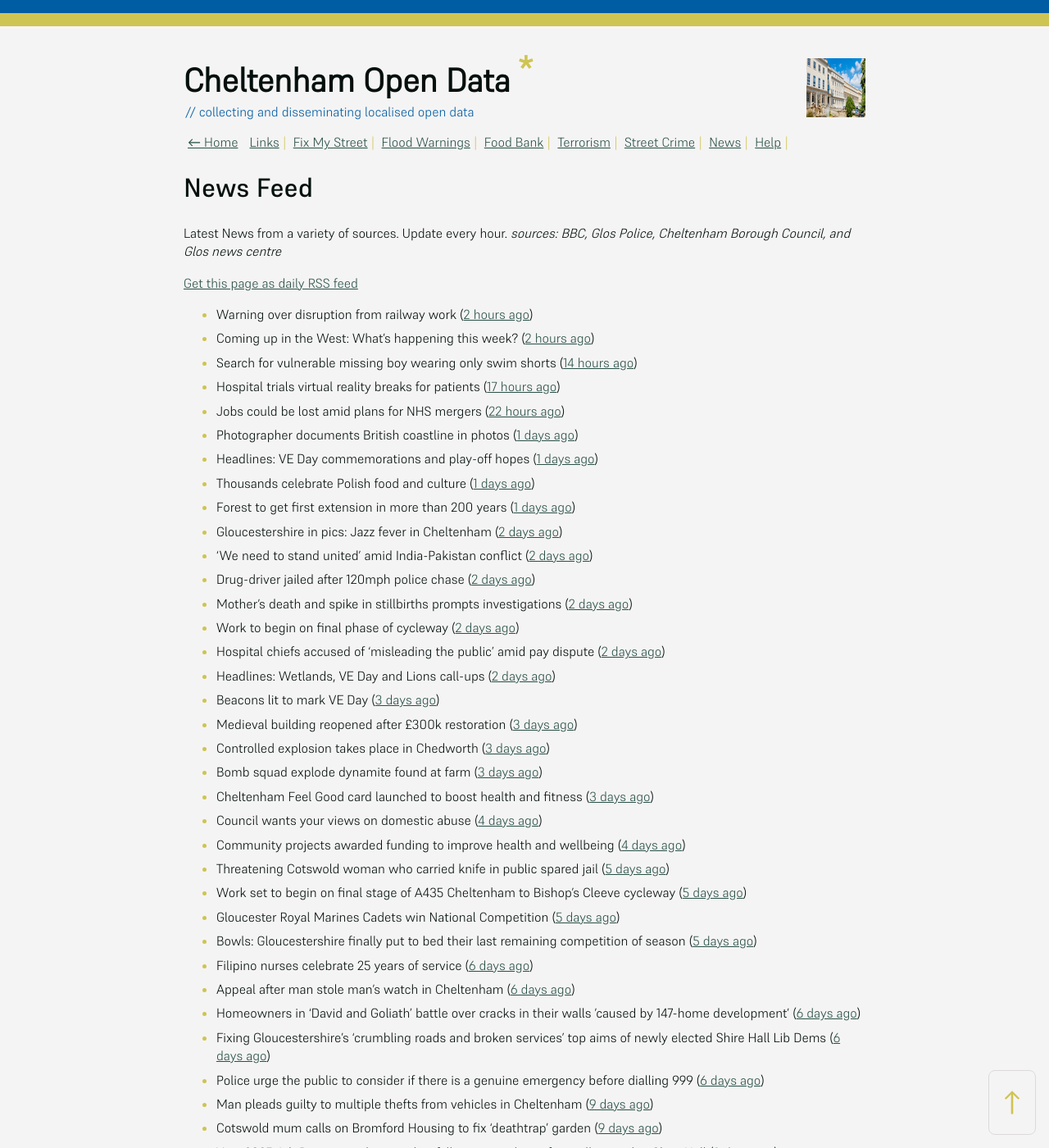
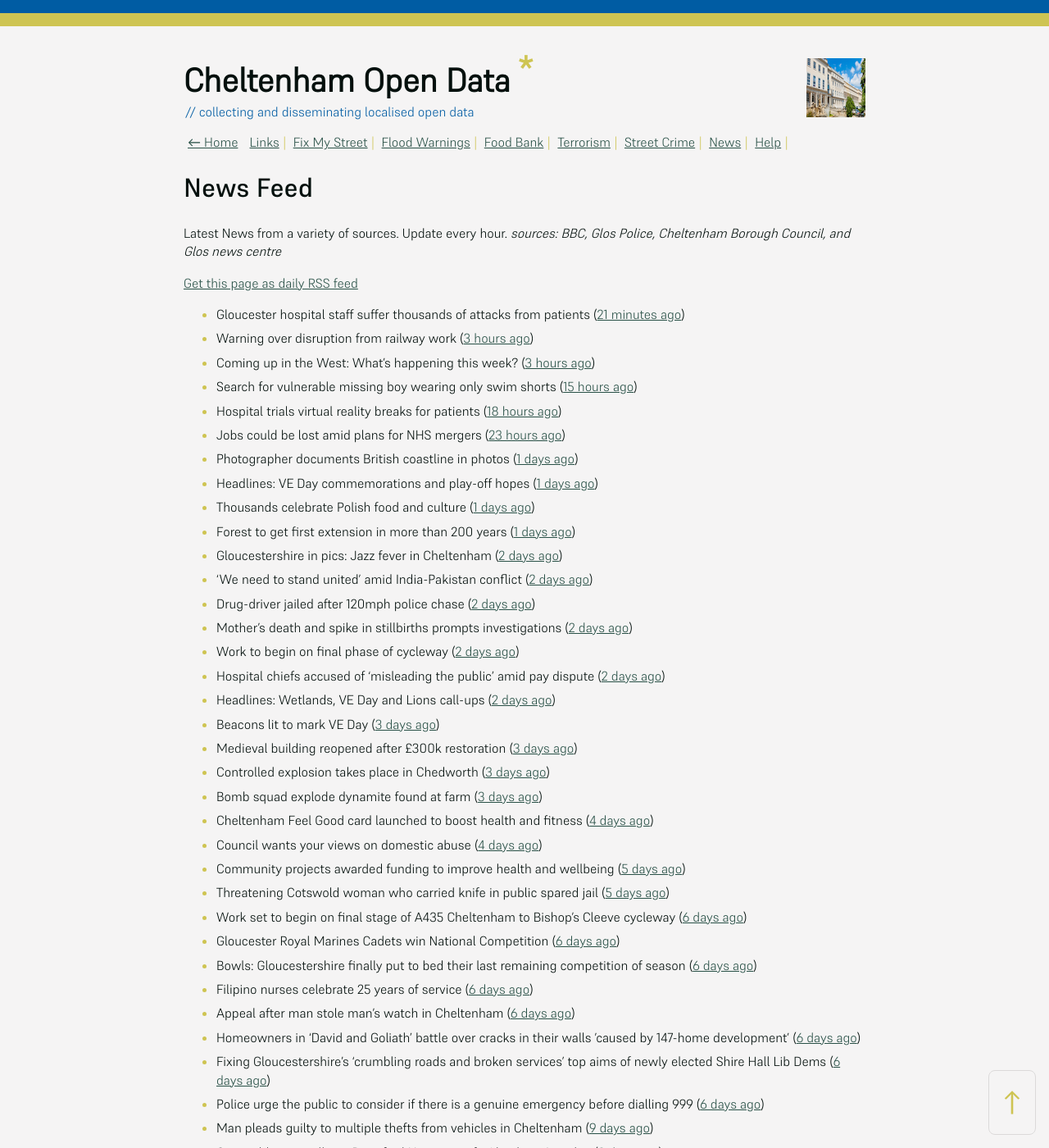
Before and after one commit to mat-0/cheltenham-open-data, a Jekyll site: the page built from _pages/news.md, in a window 1280 px wide and 1400 px high. Shown: the whole window at 82% size. Built offline with Jekyll 4.4.1, drawn with Linux system fonts in a browser that asks for light colours; some of the changed text lies outside the part shown.

Commit message:
Updated 2025-05-12 08:58:49

```diff
--- a/_pages/news.md
+++ b/_pages/news.md
@@ -12,11 +12,12 @@ _sources: BBC, Glos Police, Cheltenham Borough Council, and Glos news centre_
 [Get this page as daily RSS feed](/daily.rss)
 
 <!-- news_marker starts -->
-- Warning over disruption from railway work ([2 hours ago](https://www.bbc.com/news/articles/cy8n4d0kxjro))
-- Coming up in the West: What's happening this week? ([2 hours ago](https://www.bbc.com/news/articles/c0j7p401x7eo))
-- Search for vulnerable missing boy wearing only swim shorts ([14 hours ago](https://www.bbc.com/news/articles/ced20dq64yno))
-- Hospital trials virtual reality breaks for patients ([17 hours ago](https://www.bbc.com/news/articles/c98py6k423xo))
-- Jobs could be lost amid plans for NHS mergers ([22 hours ago](https://www.bbc.com/news/articles/cq54e3ned40o))
+- Gloucester hospital staff suffer thousands of attacks from patients ([21 minutes ago](https://gloucesternewscentre.co.uk/gloucester-hospital-staff-suffer-thousands-of-attacks-from-patients/))
+- Warning over disruption from railway work ([3 hours ago](https://www.bbc.com/news/articles/cy8n4d0kxjro))
+- Coming up in the West: What's happening this week? ([3 hours ago](https://www.bbc.com/news/articles/c0j7p401x7eo))
+- Search for vulnerable missing boy wearing only swim shorts ([15 hours ago](https://www.bbc.com/news/articles/ced20dq64yno))
+- Hospital trials virtual reality breaks for patients ([18 hours ago](https://www.bbc.com/news/articles/c98py6k423xo))
+- Jobs could be lost amid plans for NHS mergers ([23 hours ago](https://www.bbc.com/news/articles/cq54e3ned40o))
 - Photographer documents British coastline in photos ([1 days ago](https://www.bbc.com/news/articles/cewdlqzxello))
 - Headlines: VE Day commemorations and play-off hopes ([1 days ago](https://www.bbc.com/news/articles/c8070x0r38jo))
 - Thousands celebrate Polish food and culture ([1 days ago](https://www.bbc.com/news/articles/c861904v5ego))
@@ -32,13 +33,13 @@ _sources: BBC, Glos Police, Cheltenham Borough Council, and Glos news centre_
 - Medieval building reopened after £300k restoration ([3 days ago](https://www.bbc.com/news/articles/cwy6y3d1xz0o))
 - Controlled explosion takes place in Chedworth ([3 days ago](https://gloucesternewscentre.co.uk/controlled-explosion-takes-place-in-chedworth/))
 - Bomb squad explode dynamite found at farm ([3 days ago](https://www.bbc.com/news/articles/c0k34gzdmxko))
-- Cheltenham Feel Good card launched to boost health and fitness ([3 days ago](https://www.cheltenham.gov.uk/news/article/3007/cheltenham_feel_good_card_launched_to_boost_health_and_fitness))
+- Cheltenham Feel Good card launched to boost health and fitness ([4 days ago](https://www.cheltenham.gov.uk/news/article/3007/cheltenham_feel_good_card_launched_to_boost_health_and_fitness))
 - Council wants your views on domestic abuse ([4 days ago](https://gloucesternewscentre.co.uk/council-wants-your-views-on-domestic-abuse/))
-- Community projects awarded funding to improve health and wellbeing ([4 days ago](https://www.cheltenham.gov.uk/news/article/3006/community_projects_awarded_funding_to_improve_health_and_wellbeing))
+- Community projects awarded funding to improve health and wellbeing ([5 days ago](https://www.cheltenham.gov.uk/news/article/3006/community_projects_awarded_funding_to_improve_health_and_wellbeing))
 - Threatening Cotswold woman who carried knife in public spared jail ([5 days ago](https://gloucesternewscentre.co.uk/threatening-cotswold-woman-who-carried-knife-in-public-spared-jail/))
-- Work set to begin on final stage of A435 Cheltenham to Bishop’s Cleeve cycleway ([5 days ago](https://gloucesternewscentre.co.uk/work-set-to-begin-on-final-stage-of-a435-cheltenham-to-bishops-cleeve-cycleway/))
-- Gloucester Royal Marines Cadets win National Competition ([5 days ago](https://gloucesternewscentre.co.uk/gloucester-royal-marines-cadets-win-national-competition/))
-- Bowls: Gloucestershire finally put to bed their last remaining competition of season ([5 days ago](https://gloucesternewscentre.co.uk/bowls-gloucestershire-finally-put-to-bed-their-last-remaining-competition-of-season/))
+- Work set to begin on final stage of A435 Cheltenham to Bishop’s Cleeve cycleway ([6 days ago](https://gloucesternewscentre.co.uk/work-set-to-begin-on-final-stage-of-a435-cheltenham-to-bishops-cleeve-cycleway/))
+- Gloucester Royal Marines Cadets win National Competition ([6 days ago](https://gloucesternewscentre.co.uk/gloucester-royal-marines-cadets-win-national-competition/))
+- Bowls: Gloucestershire finally put to bed their last remaining competition of season ([6 days ago](https://gloucesternewscentre.co.uk/bowls-gloucestershire-finally-put-to-bed-their-last-remaining-competition-of-season/))
 - Filipino nurses celebrate 25 years of service ([6 days ago](https://gloucesternewscentre.co.uk/filipino-nurses-celebrate-25-years-of-service/))
 - Appeal after man stole man’s watch in Cheltenham ([6 days ago](https://gloucesternewscentre.co.uk/appeal-after-man-stole-mans-watch-in-cheltenham/))
 - Homeowners in ‘David and Goliath’ battle over cracks in their walls ’caused by 147-home development’ ([6 days ago](https://gloucesternewscentre.co.uk/homeowners-in-david-and-goliath-battle-over-cracks-in-their-walls-caused-by-147-home-development/))
```
Also changed, not shown: other parts of _pages/news.md (+1 -2 lines), _data/flood.json (+5 -69 lines), _pages/fix-my-street.md (+9 -9 lines), index.md (+4 -4 lines).
